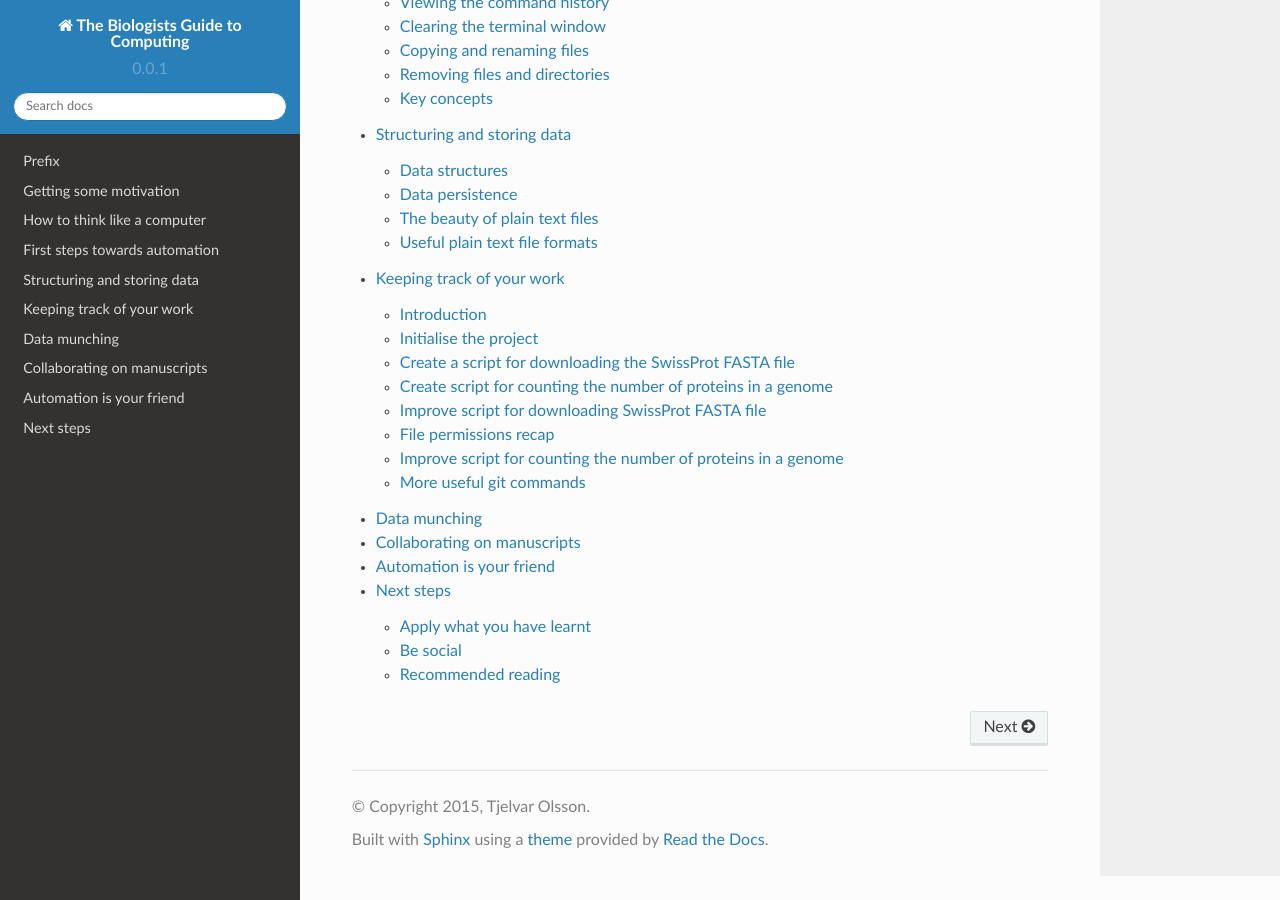
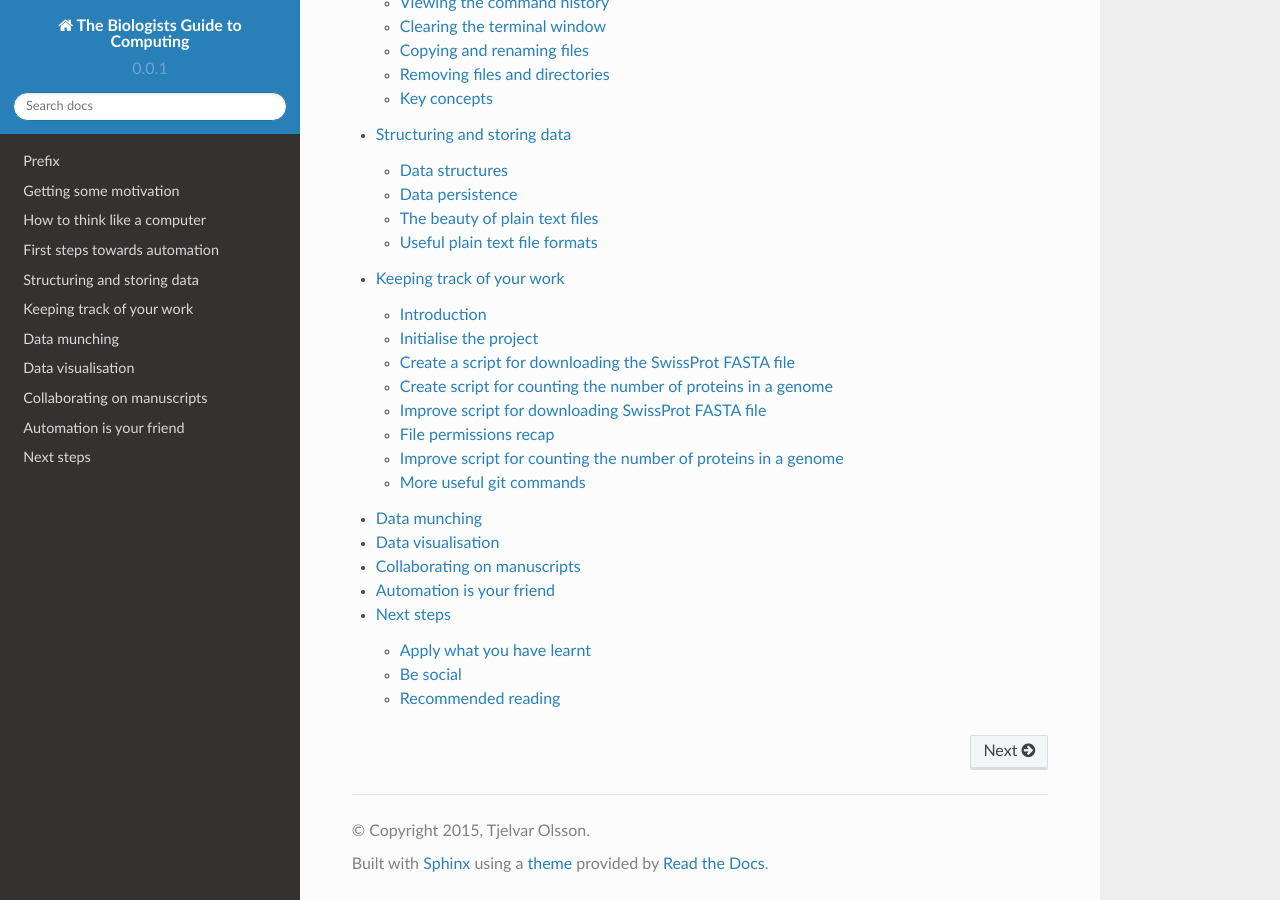
Before and after one commit to tjelvar-olsson/biologists-guide-to-computing, a Sphinx documentation site: the page built from source/index.rst, in a window 1280 px wide and 900 px high, scrolled down 853 px. Built offline with Sphinx 7.4.7 and the Read the Docs theme 2.0.0, drawn with Linux system fonts in a browser that asks for light colours.

Commit message:
Added data visualisation chapter to draft outline.

```diff
--- /dev/null
+++ b/source/data-visualisation.rst
@@ -0,0 +1,2 @@
+Data visualisation
+==================
--- a/source/index.rst
+++ b/source/index.rst
@@ -11,6 +11,7 @@ The Biologists Guide to Computing
    structuring-and-storing-data
    keeping-track-of-your-work
    data-munching
+   data-visualisation
    collaborating-on-manuscripts
    automation-is-your-friend
    next-steps
```
